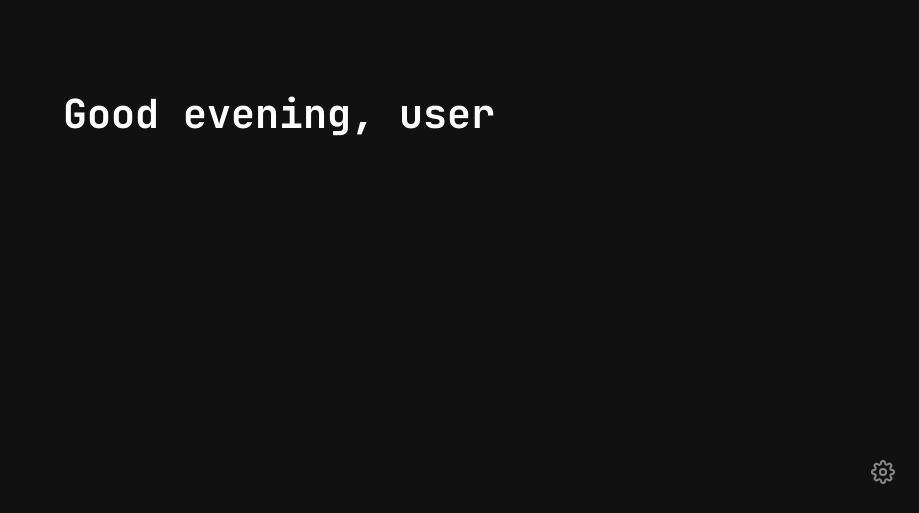
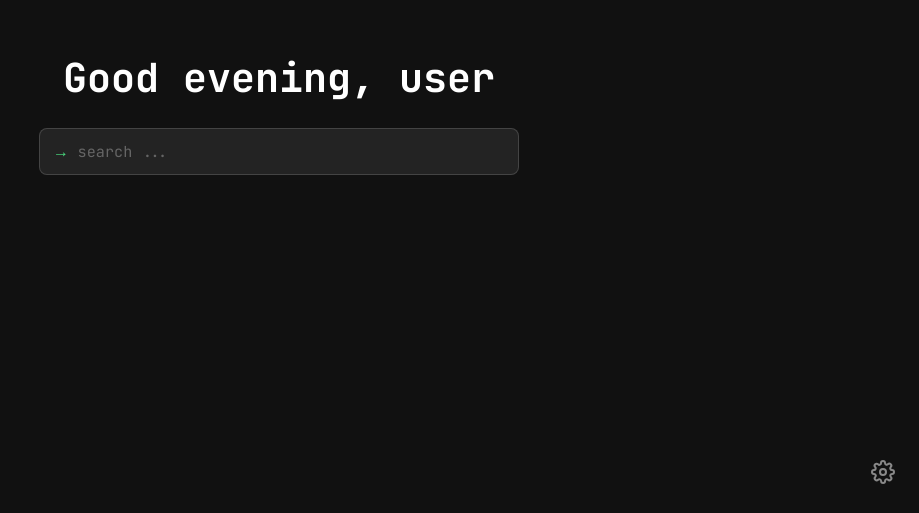
Before and after one commit to vodkaesc/tabs, a browser extension: page src/index.html in a window 1280 px wide. Shown: the part 287-800 px from the top of the page, without its empty margins (361-1280 px from the left). Drawn offline with Linux system fonts and the light colour scheme.

Commit message:
dynamic title tuning

```diff
--- a/src/index.html
+++ b/src/index.html
@@ -1,5 +1,6 @@
 <!DOCTYPE html>
 <html lang="en">
+
 <head>
     <meta charset="UTF-8" />
     <title>tabs</title>
@@ -43,17 +44,62 @@
         #tune-btn:hover {
             opacity: 1;
         }
+
+        #app {
+            display: flex;
+            flex-direction: column;
+            align-items: center;
+            gap: 24px;
+        }
+
+        .search-wrapper {
+            display: flex;
+            align-items: center;
+            background: rgba(255, 255, 255, 0.08);
+            border: 1px solid rgba(255, 255, 255, 0.15);
+            border-radius: 8px;
+            padding: 12px 16px;
+            width: 480px;
+            gap: 12px;
+        }
+
+        .search-arrow {
+            color: #4ade80;
+            font-size: 1rem;
+        }
+
+        #search {
+            background: none;
+            border: none;
+            outline: none;
+            color: #fff;
+            font-family: 'JetBrains Mono', monospace;
+            font-size: 0.95rem;
+            width: 100%;
+        }
+
+        #search::placeholder {
+            color: rgba(255, 255, 255, 0.3);
+        }
     </style>
 </head>
+
 <body>
 
+
+    <div id="app">
         <h1 id="greeting"></h1>
+        <div class="search-wrapper">
+            <span class="search-arrow">→</span>
+            <input type="text" id="search" placeholder="search ..." />
+        </div>
+    </div>
+
 
     <a href="tune.html" id="tune-btn">
-    <svg xmlns="http://www.w3.org/2000/svg" width="24" height="24"
-      viewBox="0 0 24 24" fill="none" stroke="white"
+        <svg xmlns="http://www.w3.org/2000/svg" width="24" height="24" viewBox="0 0 24 24" fill="none" stroke="white"
             stroke-width="2" stroke-linecap="round" stroke-linejoin="round">
-      <circle cx="12" cy="12" r="3"/>
+            <circle cx="12" cy="12" r="3" />
             <path d="M19.4 15a1.65 1.65 0 0 0 .33 1.82l.06.06a2 2 0 0 1-2.83 2.83l-.06-.06
                a1.65 1.65 0 0 0-1.82-.33 1.65 1.65 0 0 0-1 1.51V21a2 2 0 0 1-4 0v-.09
                A1.65 1.65 0 0 0 9 19.4a1.65 1.65 0 0 0-1.82.33l-.06.06a2 2 0 0 1-2.83-2.83
@@ -62,11 +108,12 @@
                l.06.06A1.65 1.65 0 0 0 9 4.68a1.65 1.65 0 0 0 1-1.51V3a2 2 0 0 1 4 0v.09
                a1.65 1.65 0 0 0 1 1.51 1.65 1.65 0 0 0 1.82-.33l.06-.06a2 2 0 0 1 2.83 2.83
                l-.06.06A1.65 1.65 0 0 0 19.4 9a1.65 1.65 0 0 0 1.51 1H21a2 2 0 0 1 0 4h-.09
-               a1.65 1.65 0 0 0-1.51 1z"/>
+               a1.65 1.65 0 0 0-1.51 1z" />
         </svg>
     </a>
 
     <script src="index.js"></script>
 
 </body>
+
 </html>
--- a/src/index.js
+++ b/src/index.js
@@ -1,4 +1,4 @@
-chrome.storage.sync.get(["username", "tabTitle"], (result) => {
+chrome.storage.sync.get(["username", "tabTitle", "dynamicTitle"], (result) => {
   // greeting
   const name = result.username || "user";
   const hour = new Date().getHours();
@@ -6,5 +6,26 @@ chrome.storage.sync.get(["username", "tabTitle"], (result) => {
   document.getElementById("greeting").textContent = `Good ${time}, ${name}`;
 
   // tab title
-  document.title = result.tabTitle || "tabs";
+  const defaultTitle = result.tabTitle || "tabs";
+  document.title = defaultTitle;
+
+  // search bar
+  const searchInput = document.getElementById("search");
+
+  // on enter — perform search
+  searchInput.addEventListener("keydown", (e) => {
+    if (e.key === "Enter") {
+      const query = searchInput.value.trim();
+      if (query) {
+        window.location.href = `https://www.google.com/search?q=${encodeURIComponent(query)}`;
+      }
+    }
+  });
+
+  // dynamic title
+  if (result.dynamicTitle) {
+    searchInput.addEventListener("input", () => {
+      document.title = searchInput.value || defaultTitle;
+    });
+  }
 });
```
Also changed, not shown: src/tune.html (+71 -4 lines), src/tune.js (+4 -3 lines). Lines whose indentation alone changed are shown as unchanged.
